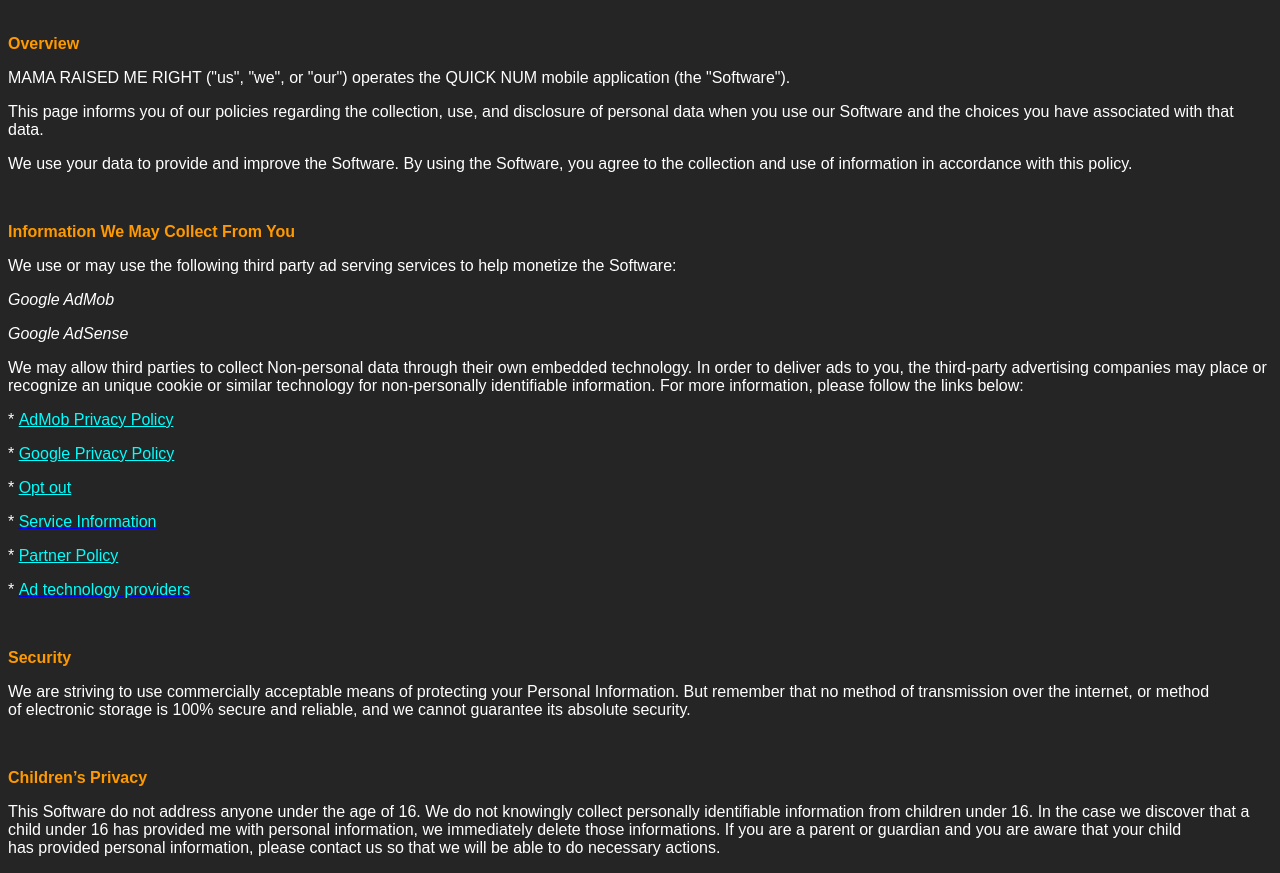
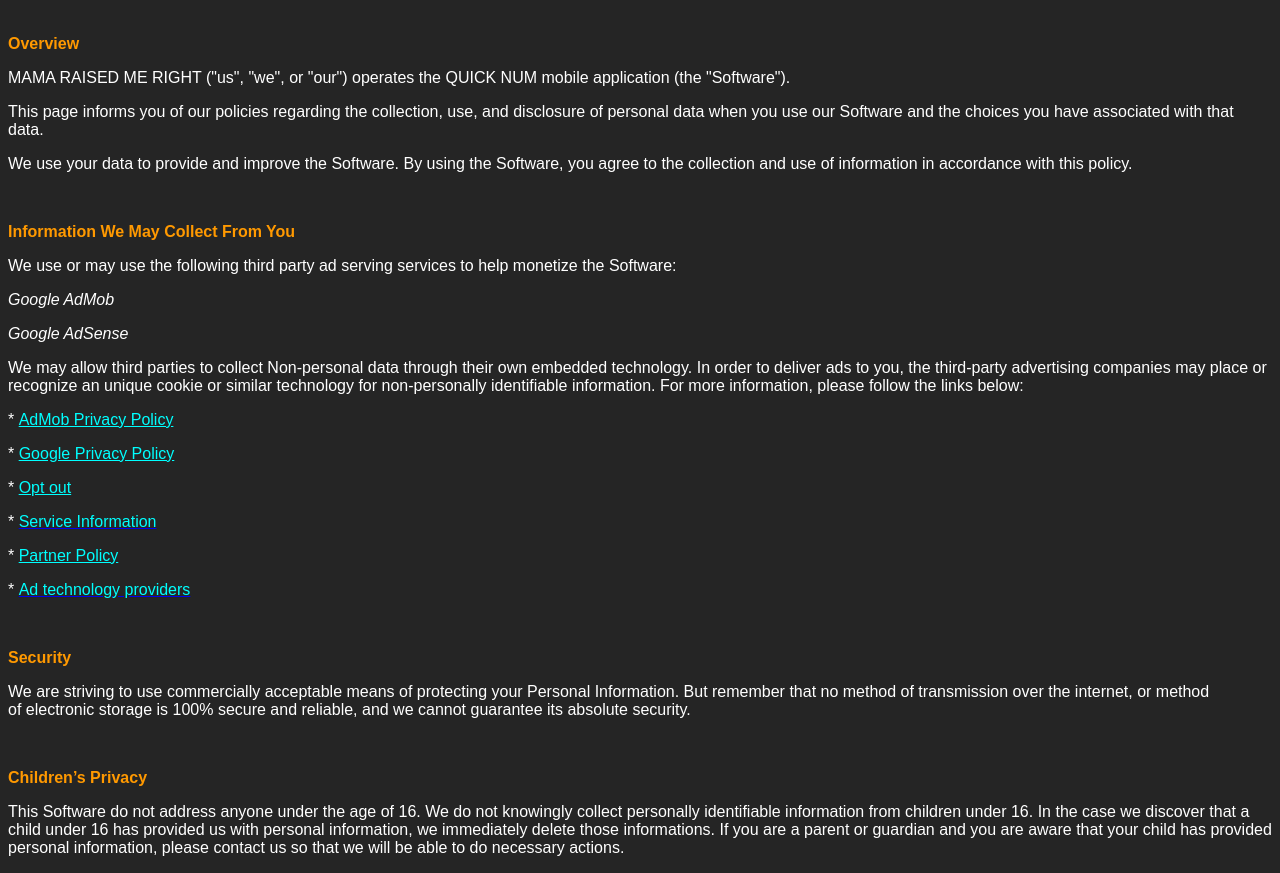
Before and after one commit to Eros1ove/mamaraisedmeright, a plain HTML site: page index.html in a window 1280 px wide. Shown: the part 79-952 px from the top of the page. Drawn offline with Linux system fonts and the light colour scheme.

Commit message:
Update index.html

```diff
--- a/index.html
+++ b/index.html
@@ -36,7 +36,7 @@ body {
 <p style="text-align: left;">We are striving to use commercially acceptable means of protecting your Personal&nbsp;Information. But remember that no method of transmission over the internet, or method of&nbsp;electronic storage is 100% secure and reliable, and we cannot guarantee its absolute&nbsp;security.</p>
 <p style="text-align: left;">&nbsp;</p>
 <p style="text-align: left;"><span style="color: #ff9900;"><strong>Children&rsquo;s Privacy</strong></span></p>
-<p style="text-align: left;">This Software do not address anyone under the age of 16. We do not knowingly collect&nbsp;personally identifiable information from children under 16. In the case we discover that&nbsp;a child under 16 has provided me with personal information, we immediately delete those&nbsp;informations. If you are a parent or guardian and you are aware that your child has&nbsp;provided personal information, please contact us so that we will be able to do necessary&nbsp;actions.</p>
+<p style="text-align: left;">This Software do not address anyone under the age of 16. We do not knowingly collect&nbsp;personally identifiable information from children under 16. In the case we discover that&nbsp;a child under 16 has provided us with personal information, we immediately delete those&nbsp;informations. If you are a parent or guardian and you are aware that your child has&nbsp;provided personal information, please contact us so that we will be able to do necessary&nbsp;actions.</p>
 <p style="text-align: left;">&nbsp;</p>
 <p style="text-align: left;"><span style="color: #ff9900;"><strong>Changes To This Privacy Policy</strong></span></p>
 <p style="text-align: left;">We may update our Privacy Policy from time to time. We will notify you of any changes by posting the new Privacy Policy on this page.</p>
```
